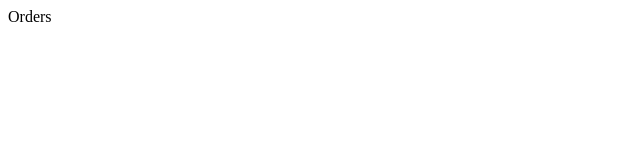
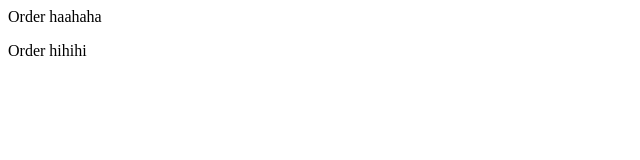
Before and after one commit to DAT-Joaquin/Learn-NextJS-Page-Router, a Next.js app: page /orders in a window 1280 px wide. Shown: the top 160 px of the page, without its empty margins (0-640 px from the left). Built offline with nearby package versions, Linux system fonts and the light colour scheme.

Commit message:
fix: orders

```diff
--- a/src/pages/orders/index.tsx
+++ b/src/pages/orders/index.tsx
@@ -1,5 +1,8 @@
 export default function Orders(){
     return (
-        <div>Orders</div>
+        <div>
+            <div>Order haahaha</div>
+            <p>Order hihihi</p>
+        </div>
     )
 }
```
